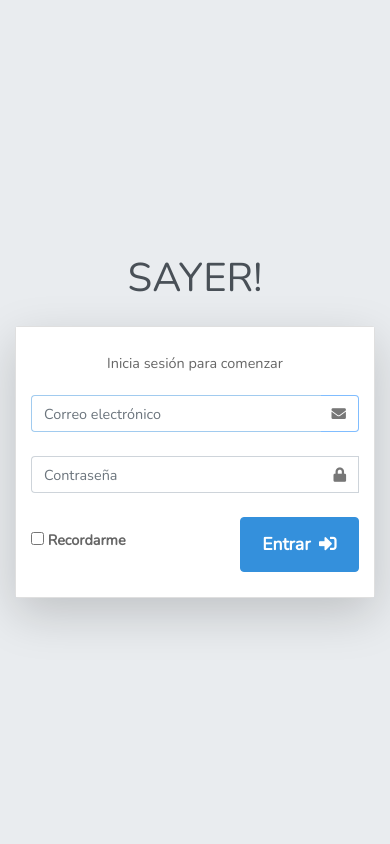
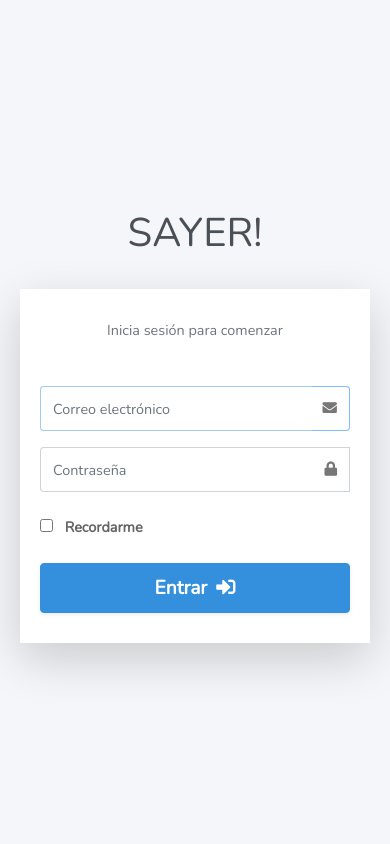
Before and after one commit to cesarcharaco/InventarioYeremi10, a Laravel app: page /login in a window 390 px wide. Run offline with Laravel 10, Linux system fonts and the light colour scheme; parts of the project's set-up code (start-up, migrations or seed data) failed here and were passed over; some libraries are stand-ins or nearby versions.

Commit message:
renderizado login 2

```diff
--- a/resources/views/auth/login.blade.php
+++ b/resources/views/auth/login.blade.php
@@ -2,39 +2,48 @@
 
 @section('css')
 <style>
-    /* Estilos para que el login sea realmente responsivo */
+    /* Forzamos a que el body ocupe todo el alto sin scroll */
+    html, body {
+        height: 100%;
+        margin: 0;
+    }
+
     .login-page {
         display: flex;
         align-items: center;
         justify-content: center;
         min-height: 100vh;
-        background: #e9ecef; /* Color de fondo por si el layout no lo trae */
-        padding: 15px; /* Evita que el cuadro pegue a los bordes en el celular */
+        background-color: #f4f6f9;
+        padding: 20px; /* Margen para que no toque los bordes del vidrio */
     }
 
     .login-box {
         width: 100%;
-        max-width: 400px; /* Ancho máximo en PC */
+        max-width: 400px; /* Tamaño máximo en PC */
         margin: 0 auto;
     }
 
-    .login-logo b {
-        font-size: 2.5rem;
-    }
-
+    /* Ajustes específicos para Celulares */
     @media (max-width: 576px) {
         .login-box {
-            max-width: 100%; /* Ocupa todo el ancho en móviles pequeños */
+            max-width: 100%; /* Que use todo el ancho disponible */
         }
 
-        .login-card-body {
-            padding: 25px 15px !important;
+        .login-logo b {
+            font-size: 2.5rem; /* Título más grande y visible */
         }
 
-        /* Hace que el botón "Entrar" sea más grande y fácil de presionar */
+        .card-body {
+            padding: 30px 20px !important; /* Más espacio interno para los dedos */
+        }
+
         .btn-block {
-            padding: 12px;
-            font-size: 1.1rem;
+            height: 50px; /* Botón más alto para que sea fácil de presionar */
+            font-size: 1.2rem;
+        }
+
+        .form-control {
+            height: 45px; /* Inputs más cómodos */
         }
     }
 </style>
@@ -43,77 +52,56 @@
 @section('content')
 <div class="login-page">
     <div class="login-box">
-        <div class="login-logo text-center mb-3">
-            <a href="{{ route('login') }}"><b>SAYER!</b></a>
+        <div class="login-logo text-center mb-4">
+            <a href="{{ route('login') }}" style="color: #495057; text-decoration: none;">
+                <b>SAYER!</b>
+            </a>
         </div>
 
-        <div class="card shadow-lg"> {{-- Sombra para que resalte --}}
+        <div class="card shadow-lg border-0">
             <div class="card-body login-card-body">
-                @if (session('error'))
-                <div class="alert alert-danger alert-dismissible fade show" role="alert">
-                    <i class="fas fa-exclamation-triangle mr-2"></i>
-                    {{ session('error') }}
-                    <button type="button" class="close" data-dismiss="alert" aria-label="Close">
-                        <span aria-hidden="true">&times;</span>
-                    </button>
-                </div>
+                @if (session('error') || session('warning'))
+                    <div class="alert alert-danger py-2" style="font-size: 0.9rem;">
+                        {{ session('error') ?? session('warning') }}
+                    </div>
                 @endif
 
-                @if (session('warning'))
-                <div class="alert alert-warning alert-dismissible fade show" role="alert">
-                    {{ session('warning') }}
-                    <button type="button" class="close" data-dismiss="alert">
-                        <span>&times;</span>
-                    </button>
-                </div>
-                @endif
-
-                <p class="login-box-msg text-center">Inicia sesión para comenzar</p>
+                <p class="login-box-msg text-center text-muted mb-4">Inicia sesión para comenzar</p>
 
                 <form method="POST" action="{{ route('login') }}">
                     @csrf
 
-                    {{-- Email --}}
-                    <div class="input-group mb-4">
-                        <input type="email" class="form-control @error('email') is-invalid @enderror"
-                               name="email" value="{{ old('email') }}" placeholder="Correo electrónico" required autofocus>
+                    <div class="input-group mb-3">
+                        <input type="email" name="email" class="form-control @error('email') is-invalid @enderror"
+                               placeholder="Correo electrónico" value="{{ old('email') }}" required autofocus>
                         <div class="input-group-append">
                             <div class="input-group-text">
                                 <span class="fas fa-envelope"></span>
                             </div>
                         </div>
-                        @error('email')
-                            <span class="invalid-feedback">{{ $message }}</span>
-                        @enderror
                     </div>
 
-                    {{-- Password --}}
                     <div class="input-group mb-4">
-                        <input type="password" class="form-control @error('password') is-invalid @enderror"
-                               name="password" placeholder="Contraseña" required>
+                        <input type="password" name="password" class="form-control @error('password') is-invalid @enderror"
+                               placeholder="Contraseña" required>
                         <div class="input-group-append">
                             <div class="input-group-text">
                                 <span class="fas fa-lock"></span>
                             </div>
                         </div>
-                        @error('password')
-                            <span class="invalid-feedback">{{ $message }}</span>
-                        @enderror
                         <input type="hidden" name="debug_session" value="1">
                     </div>
 
-                    <div class="row align-items-center">
-                        <div class="col-7">
+                    <div class="row">
+                        <div class="col-12 mb-3">
                             <div class="icheck-primary">
                                 <input type="checkbox" id="remember" name="remember">
-                                <label for="remember" style="cursor: pointer;">
-                                    Recordarme
-                                </label>
+                                <label for="remember" class="ml-2">Recordarme</label>
                             </div>
                         </div>
-                        <div class="col-5">
-                            <button type="submit" class="btn btn-primary btn-block font-weight-bold">
-                                Entrar <i class="fas fa-sign-in-alt ml-1"></i>
+                        <div class="col-12">
+                            <button type="submit" class="btn btn-primary btn-block shadow-sm">
+                                <b>Entrar</b> <i class="fas fa-sign-in-alt ml-1"></i>
                             </button>
                         </div>
                     </div>
--- a/resources/views/layouts/login.blade.php
+++ b/resources/views/layouts/login.blade.php
@@ -1,6 +1,7 @@
 <!DOCTYPE html>
 <html lang="{{ str_replace('_', '-', app()->getLocale()) }}">
 <head>
+    <meta name="viewport" content="width=device-width, initial-scale=1, maximum-scale=1, user-scalable=no">
 	<title>SAYER! | @yield('title')</title>
     @include('layouts.css')
     @yield('css')
```
